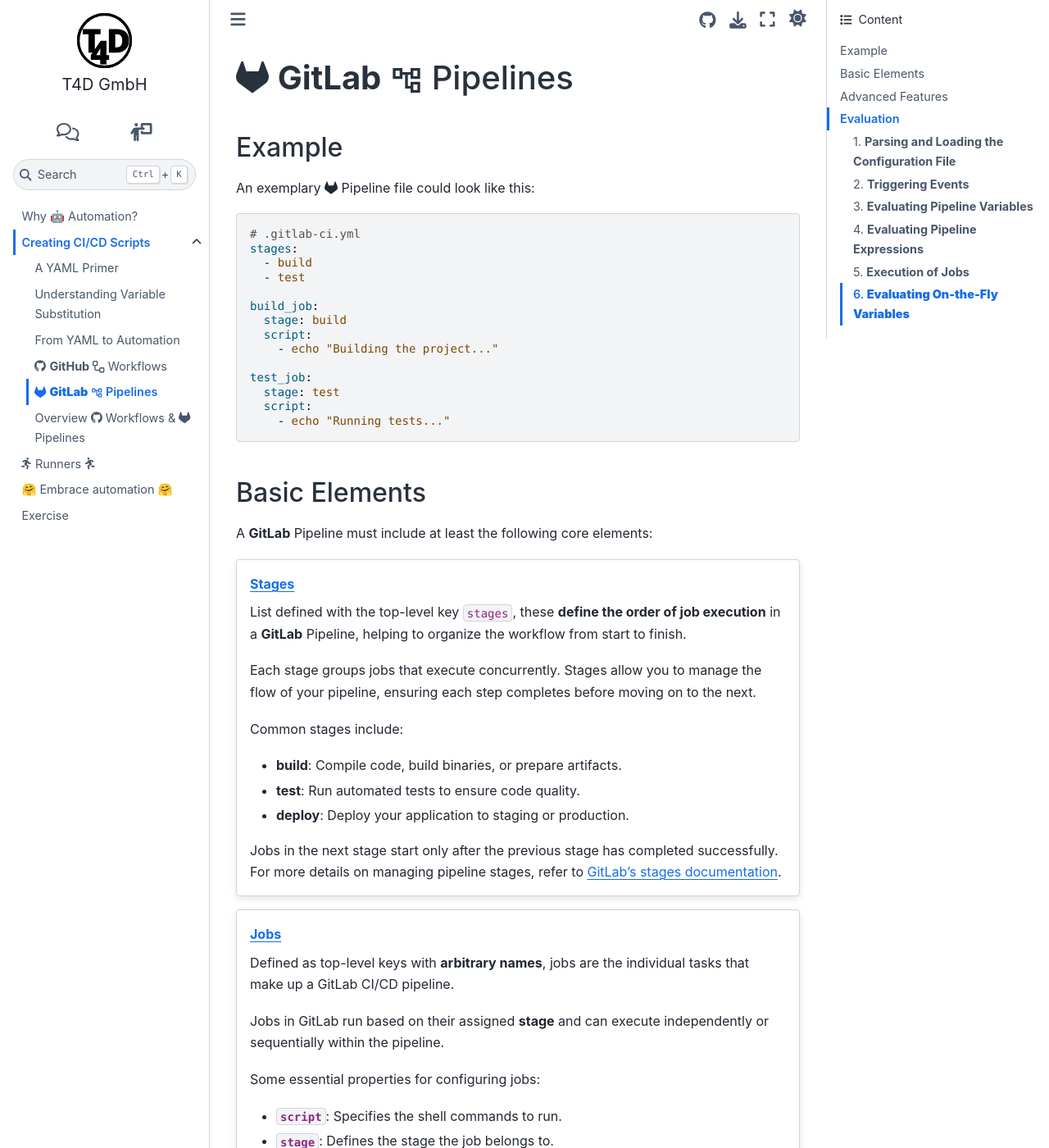
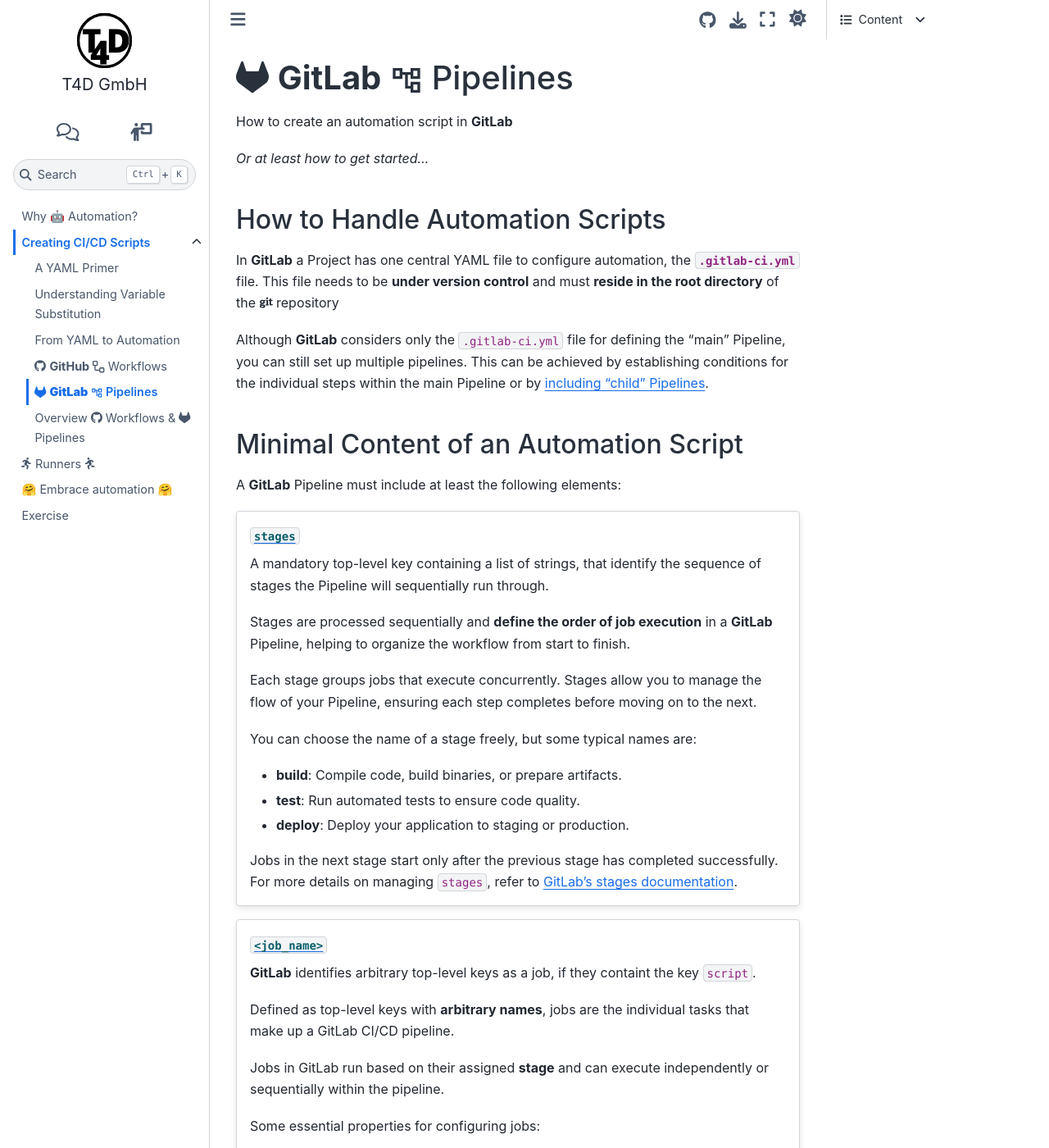
Before and after one commit to t4d-gmbh/ci-cd-workflows, a Sphinx documentation site: the page built from source/content/creating_workflows/gitlab_pipelines/index.md, in a window 1280 px wide and 1400 px high. Shown: the whole window at 82% size. Built offline with Sphinx 7.4.7 and the Sphinx Book theme 1.1.4, drawn with Linux system fonts in a browser that asks for light colours; the version number could not be read and is left out; some of the changed text lies outside the part shown.

Commit message:
done with gitlab part

````diff
--- /dev/null
+++ b/source/content/creating_workflows/gitlab_pipelines/content.md
@@ -0,0 +1,66 @@
+### Minimal Content of an Automation Script
+
+A **GitLab** Pipeline must include at least the following elements:
+
+{% if page %}
+:::{admonition}
+:class: note, margin
+**GitLab** provides [a comprehensive overview](https://docs.gitlab.com/ee/ci/yaml/#keywords) of all top-level keys and their purpose.
+:::
+{% endif %}
+:::{card} [`stages`](https://docs.gitlab.com/ee/ci/yaml/#stages)
+A mandatory top-level key containing a list of strings, that identify the sequence of stages the Pipeline will sequentially run through.
+
+Stages are processed sequentially and **define the order of job execution** in a **GitLab** Pipeline{% if page %}, helping to organize the workflow from start to finish{% endif %}.
+
+{% if page %}
+
+Each stage groups jobs that execute concurrently.
+Stages allow you to manage the flow of your Pipeline, ensuring each step completes before moving on to the next.
+
+You can choose the name of a stage freely, but some typical names are:
+
+- **build**: Compile code, build binaries, or prepare artifacts.
+- **test**: Run automated tests to ensure code quality.
+- **deploy**: Deploy your application to staging or production.
+
+Jobs in the next stage start only after the previous stage has completed successfully.
+For more details on managing `stages`, refer to [GitLab's stages documentation](https://docs.gitlab.com/ee/ci/yaml/#stages).
+{% endif %}
+
+:::
+:::{card} [`<job_name>`](https://docs.gitlab.com/ee/ci/yaml/#jobs)
+**GitLab** identifies arbitrary top-level keys as a job, if they containt the key `script`.
+
+Defined as top-level keys with **arbitrary names**, jobs are the individual tasks that make up a GitLab CI/CD pipeline.
+{% if page %}
+Jobs in GitLab run based on their assigned **stage** and can execute independently or sequentially within the pipeline.
+
+Some essential properties for configuring jobs:
+
+- **`script`**: Specifies the shell commands to run.
+- **`stage`**: Defines the stage the job belongs to.
+- **`only`/`except`**: Defines conditions for job execution (e.g., run only on specific branches).
+- **`artifacts`**: Defines files to pass between jobs or to retain after a job completes.
+- **`needs`**: Specifies dependencies with other jobs in the pipeline.
+- **`rules`**: Advanced logic for conditional job execution.
+
+Jobs in GitLab are flexible and allow extensive customization. Check [GitLab’s documentation on jobs](https://docs.gitlab.com/ee/ci/jobs/index.html) for more information.
+{% endif %}
+:::
+{% if page %}
+:::{note}
+:class: margin
+In the future the [`run`](https://docs.gitlab.com/ee/ci/yaml/#run) key might become an alternative to the `script` key.
+:::
+{% endif %}
+:::{card} [`script`](https://docs.gitlab.com/ee/ci/yaml/index.html#script)
+Is a mandatory key within a job.
+
+`script` defines **a list of shell commands** that will be run sequentially when the job is executed.
+
+{% if page %}
+Each command in the `script` can be a single line or a multi-line block, allowing for complex operations to be performed during the job.
+
+{% endif %}
+:::
--- a/source/content/creating_workflows/gitlab_pipelines/example.md
+++ b/source/content/creating_workflows/gitlab_pipelines/example.md
@@ -1,21 +1,15 @@
-### Example
+### Minimal Automation Script
 
-
-{% if page %}An exemplary <i class="fab fa-gitlab"></i> Pipeline file could look like this:{% endif %}
+{% if page %}An minimal exemplary <i class="fab fa-gitlab"></i> Pipeline file could look like this:{% endif %}
 
 ```yaml
 # .gitlab-ci.yml
+
 stages:
-  - build
-  - test
+  - greet
 
-build_job:
-  stage: build
+greet_job:
+  stage: greet
   script:
-    - echo "Building the project..."
-
-test_job:
-  stage: test
-  script:
-    - echo "Running tests..."
+    - echo "Hello, World!"
 ```
--- a/source/content/creating_workflows/gitlab_pipelines/index.md
+++ b/source/content/creating_workflows/gitlab_pipelines/index.md
@@ -1,26 +1,33 @@
 ## <i class="fab fa-gitlab"></i> **GitLab** {material-outlined}`account_tree` Pipelines
+
+How to create an automation script in **GitLab**
+
+_Or at least how to get started..._
 
 {% if build == "slides" %}
 <!-- BUILDING THE SLIDES -->
 ```{toctree}
 :maxdepth: 1
 
+./location
+./content
 ./example
-./defining
-./elements
+./triggers
+./variables
 ./advanced
-./evaluation
 ```
 {% else %}
 <!-- BUILDING THE PAGES -->
+```{include} ./location.md
+```
+```{include} ./content.md
+```
 ```{include} ./example.md
 ```
-```{include} ./defining.md
+```{include} ./triggers.md
 ```
-```{include} ./elements.md
+```{include} ./variables.md
 ```
 ```{include} ./advanced.md
 ```
-```{include} ./evaluation.md
-```
 {% endif %}
--- /dev/null
+++ b/source/content/creating_workflows/gitlab_pipelines/location.md
@@ -0,0 +1,21 @@
+### How to Handle Automation Scripts
+
+{% if slide %}
+The file **`.gitlab-ci.yml`** defines the **"main" Pipeline for a Project**.
+
+It must:
+
+- be under version control;
+- have a `.yml` or `.yaml` extension;
+- reside in the root directory of the repository;
+{% else %}In **GitLab** a Project has one central YAML file to configure automation, the **`.gitlab-ci.yml`** file.
+This file needs to be **under version control** and must **reside in the root directory** of the <i class="fab fa-git"></i> repository{% endif %}
+{% if slide %}
+
+:::{note}
+It is possible to [run "child" Pipelines](https://docs.gitlab.com/ee/ci/pipelines/pipeline_architectures.html#parent-child-pipelines); however, the "main" Pipeline is always initiated with the `.gitlab-ci.yml` file.
+:::
+{% else %}
+Although **GitLab** considers only the `.gitlab-ci.yml` file for defining the "main" Pipeline, you can still set up multiple pipelines.
+This can be achieved by establishing conditions for the individual steps within the main Pipeline or by [including "child" Pipelines](https://docs.gitlab.com/ee/ci/pipelines/pipeline_architectures.html#parent-child-pipelines).
+{% endif %}
--- /dev/null
+++ b/source/content/creating_workflows/gitlab_pipelines/triggers.md
@@ -0,0 +1,46 @@
+### How to Trigger an Automation Script
+{% if slide %}
+- **Triggering Pipelines:**
+  - Pipelines can be triggered by various events.
+  - Rules can be set to determine if an event should initiate actions.
+
+- **Defining Pipeline Rules:**
+  Use the `rules` key under the top-level `workflow` key to define rules for the entire Pipeline.
+  ```yaml
+  workflow:
+    rules:
+      - if: $CI_PIPELINE_SOURCE == "merge_request_event"
+  ```
+
+- **Defining Job Rules:**
+  The `rules` keyword can also be used for individual jobs.
+  ```yaml
+  job1:
+    script:
+      - echo "This is a merge request"
+    rules:
+      - if: $CI_PIPELINE_SOURCE == "merge_request_event"
+  ```
+{% else %}
+In **GitLab**, [Pipelines can be triggered by various events](https://docs.gitlab.com/ee/ci/pipelines/), and you have the option to set rules that determine whether an event should initiate any action, both at the Pipeline level and for each individual job.
+
+To define rules for the entire Pipeline, they must be placed under the `rules` key within the top-level key `workflow`.
+
+An example rule to trigger a Pipeline on a Merge Request would look like this:
+```yaml
+workflow:
+  rules:
+    - if: $CI_PIPELINE_SOURCE == "merge_request_event"
+```
+
+For individual jobs, the `rules` keyword can also be utilized to specify whether an event should trigger that particular job.
+
+An example rule to trigger a job on a Merge Request would look like this:
+```yaml
+job1:
+  script:
+    - echo "This is a merge request"
+  rules:
+    - if: $CI_PIPELINE_SOURCE == "merge_request_event"
+```
+{% endif %}
--- /dev/null
+++ b/source/content/creating_workflows/gitlab_pipelines/variables.md
@@ -0,0 +1,32 @@
+### How to Define Variables for an Automation Script
+
+**GitLab** allows the use of variables in the definition of Pipelines and provides a variety of [predefined variables](https://docs.gitlab.com/ee/ci/variables/predefined_variables.html).
+
+We can differentiate between:
+
+- **Predefined Variables:**
+  {% if page %}GitLab provides a set of [predefined variables](https://docs.gitlab.com/ee/ci/variables/predefined_variables.html) that are automatically available in your Pipeline jobs.{% endif %}
+  These variables typically start with `CI_...` and contain information about the Project, Pipeline, job, and more.
+
+:::{warning}
+:class: margin
+Sensitive data should be stored outside of **GitLab**!
+**Half-way acceptable is to use [protected and masked custom variables](https://docs.gitlab.com/ee/ci/pipelines/pipeline_security.html)**
+:::
+
+- **Custom Variables:**
+  {% if page %}You can define [custom variables](https://docs.gitlab.com/ee/ci/variables/#gitlab-ci-cd-variables) at the Project, Group, or Subgroup level.{% endif %}
+  These variables can be set via the Web-UI and can be used to store configuration values or secrets that your jobs need to access.
+{% if page %}
+
+An exemplary usage of a predefined variable:
+{% endif %}
+```yaml
+myjob:
+  stage: test
+  script:
+    - echo "This job run in stage: '$CI_JOB_STAGE'"
+```
+{% if page %}
+Refer to the official documentation for a [complete overview of **GitLab**'s predefined variables](https://docs.gitlab.com/ee/ci/variables/predefined_variables.html) and [their availability](https://docs.gitlab.com/ee/ci/variables/#predefined-variables).
+{% endif %}
````
